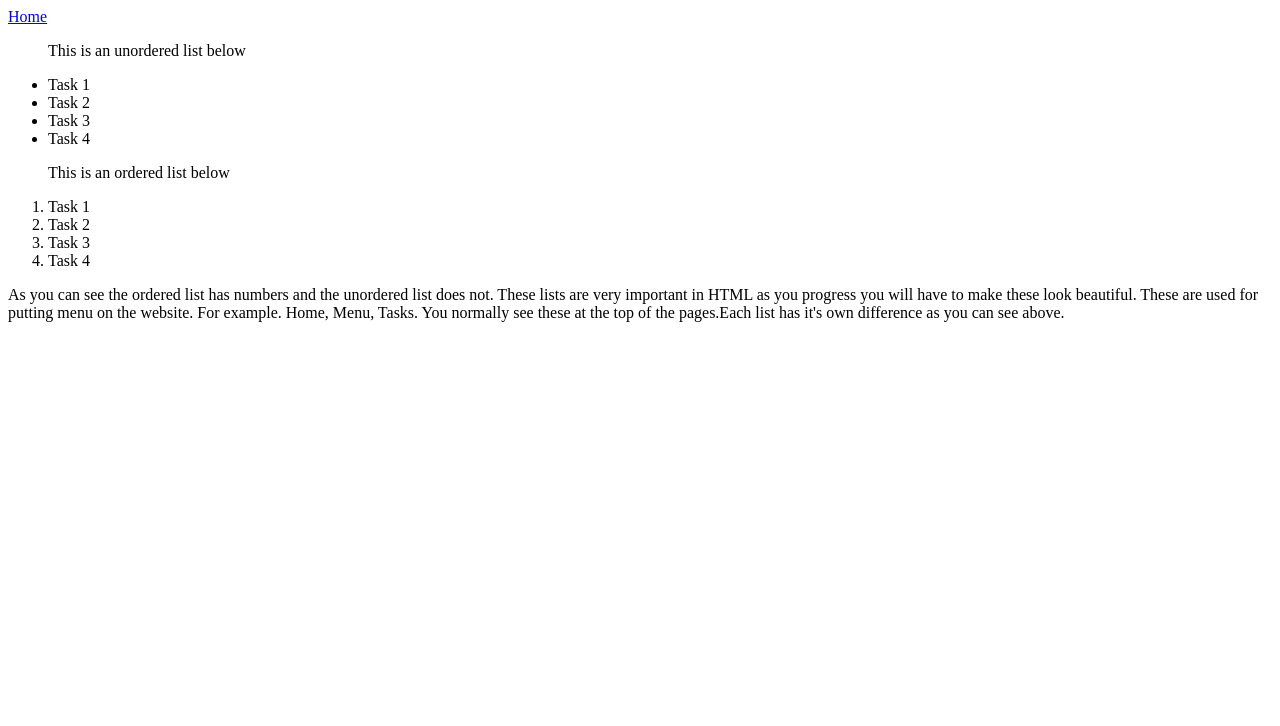
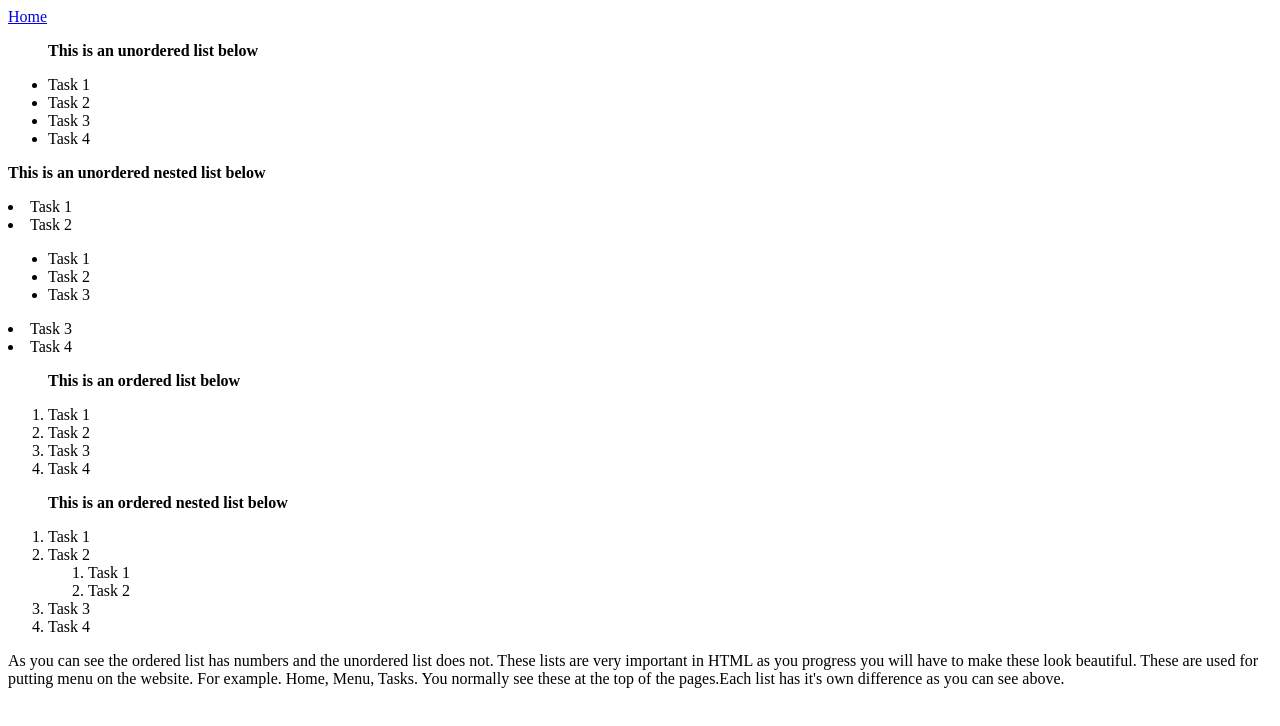
Before and after one commit to JiwanjotSoni/Html-Course, a plain HTML site: page Lists.html in a window 1280 px wide. Drawn offline with Linux system fonts and the light colour scheme.

Commit message:
Update Lists.html

```diff
--- a/Lists.html
+++ b/Lists.html
@@ -9,17 +9,44 @@
 </head>
 <body>
  <ul>
-  <p>This is an unordered list below</p>
+  <p> <strong>This is an unordered list below</strong> </p>
   <li> Task 1</li>
   <li> Task 2</li>
   <li> Task 3</li>
   <li> Task 4</li>
  </ul>
 
+ <p><strong> This is an unordered nested list below</strong></p>
+ <li> Task 1</li>
+ <li> Task 2</li>
+ <ul>
+  <li>Task 1</li>
+  <li>Task 2</li>
+  <li>Task 3</li>
+ </ul>
+ <li> Task 3</li>
+ <li> Task 4</li>
+</ul>
+
+
  <ol>
-  <p>This is an ordered list below</p>
+  <p><strong>This is an ordered list below</strong></p>
   <li> Task 1</li>
   <li> Task 2</li>
+  <li> Task 3</li>
+  <li> Task 4</li>
+ </ol>
+
+
+
+ <ol>
+  <p><strong>This is an ordered nested list below</strong></p>
+  <li> Task 1</li>
+  <li> Task 2</li>
+  <ol>
+   <li>Task 1</li>
+   <li>Task 2</li>
+  </ol>
   <li> Task 3</li>
   <li> Task 4</li>
  </ol>
```
